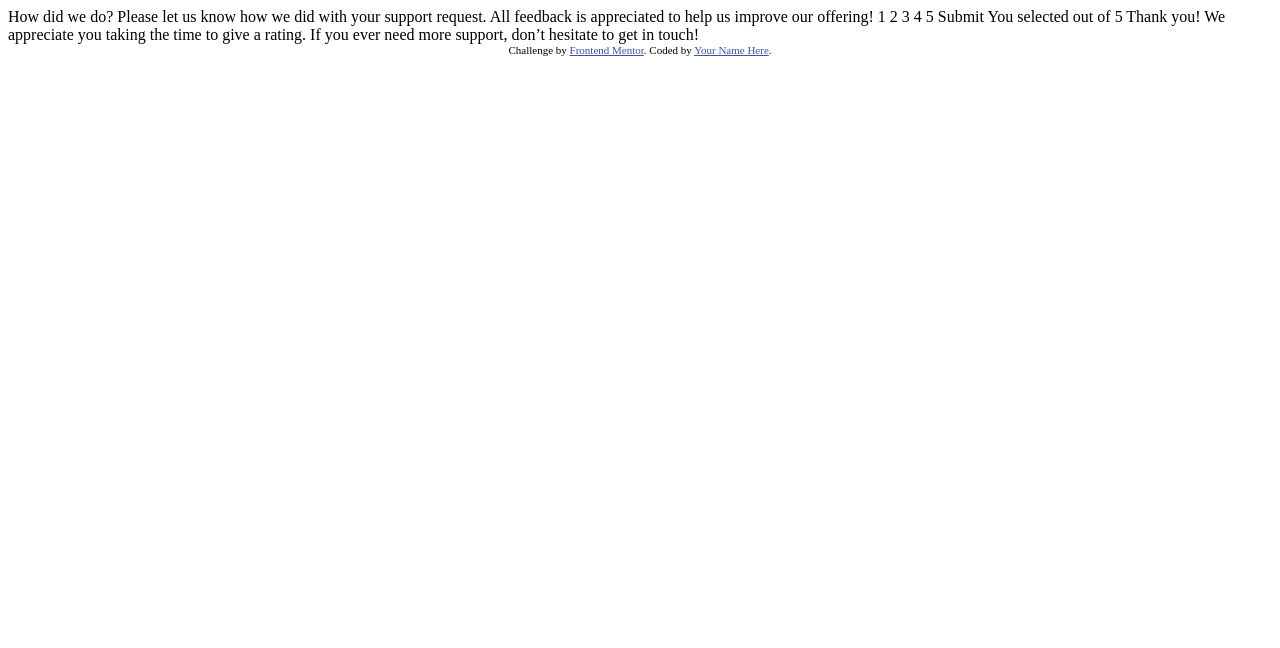
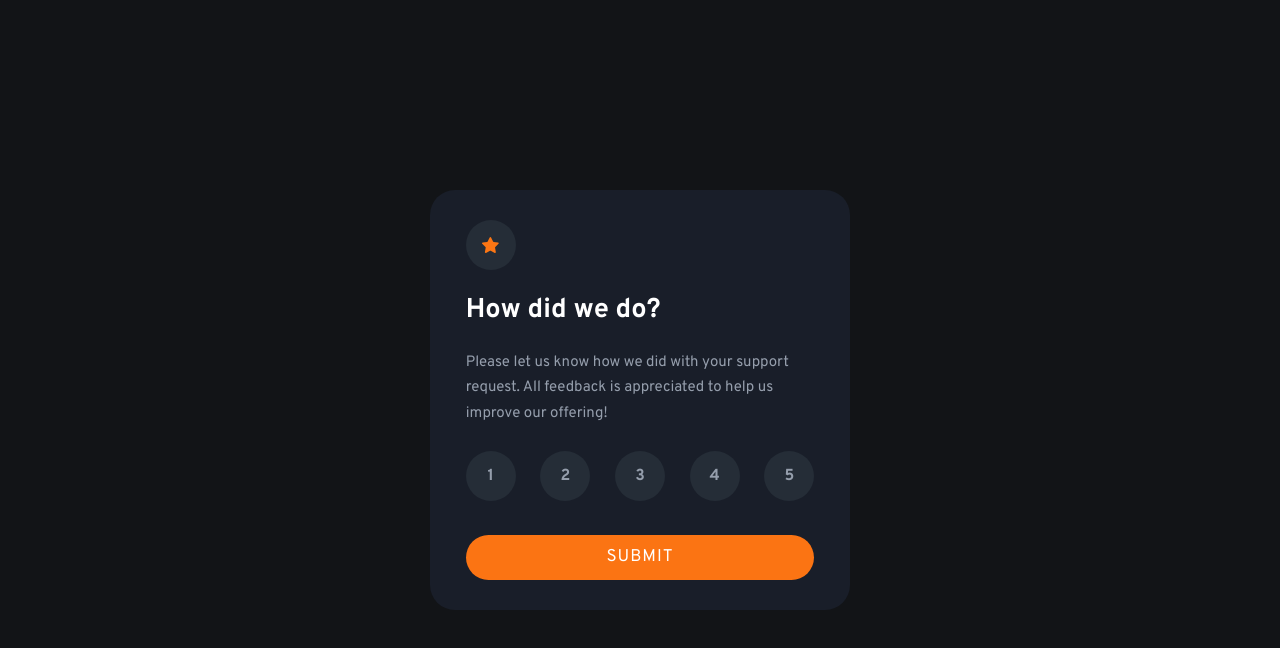
Before and after one commit to ExpertoMontanero/interactive-rating-component-FM, a plain HTML site: page index.html in a window 1280 px wide. Drawn offline with nearby package versions, Linux system fonts and the light colour scheme.

Commit message:
Add files via upload
desktop static design

```diff
--- a/index.html
+++ b/index.html
@@ -1,49 +1,39 @@
 <!DOCTYPE html>
 <html lang="en">
+
 <head>
   <meta charset="UTF-8">
-  <meta name="viewport" content="width=device-width, initial-scale=1.0"> <!-- displays site properly based on user's device -->
+  <meta name="viewport" content="width=device-width, initial-scale=1.0">
+  <link rel="icon" type="image/png" sizes="32x32" href="./images/favicon-32x32.png">
+  <link rel="stylesheet" href="styles/style.css">
+  <title>Interactive rating component</title>
+</head>
 
-  <link rel="icon" type="image/png" sizes="32x32" href="./images/favicon-32x32.png">
+<body>
+  <section id="before-submit">
+    <div id="main-container">
+      <div id="inside-container">
+        <div id="star-icon-container">
+        <div id="star-icon"><img src="./images/icon-star.svg" alt="star-icon"></div>
+      </div>
+        <div id="text-container">
+          <h1 id="heading">How did we do?</h1>
+          <p id="text">Please let us know how we did with your support request. All feedback is appreciated to help us
+            improve our offering!</p>
+        </div>
+        <div id="rating-container">
+          <button class="button">1</button>
+          <button class="button">2</button>
+          <button class="button">3</button>
+          <button class="button">4</button>
+          <button class="button">5</button>
+        </div>
+        <button id="submit">SUBMIT</button>
+      </div>
+    </div>
+  </section>
+  <script src="https://code.jquery.com/jquery-3.6.0.min.js"></script>
+  <script src="script.js"></script>
+</body>
 
-  <title>Frontend Mentor | Interactive rating component</title>
-
-  <!-- Feel free to remove these styles or customise in your own stylesheet 👍 -->
-  <style>
-    .attribution { font-size: 11px; text-align: center; }
-    .attribution a { color: hsl(228, 45%, 44%); }
-  </style>
-</head>
-<body>
-
-  <!-- Rating state start -->
-
-  How did we do?
-
-  Please let us know how we did with your support request. All feedback is appreciated
-  to help us improve our offering!
-
-  1 2 3 4 5
-
-  Submit
-
-  <!-- Rating state end -->
-
-  <!-- Thank you state start -->
-
-  You selected <!-- Add rating here --> out of 5
-
-  Thank you!
-
-  We appreciate you taking the time to give a rating. If you ever need more support,
-  don’t hesitate to get in touch!
-
-  <!-- Thank you state end -->
-
-
-  <div class="attribution">
-    Challenge by <a href="https://www.frontendmentor.io?ref=challenge" target="_blank">Frontend Mentor</a>.
-    Coded by <a href="#">Your Name Here</a>.
-  </div>
-</body>
 </html>
--- /dev/null
+++ b/styles/style.css
@@ -0,0 +1,114 @@
+@import url('https://fonts.googleapis.com/css2?family=Overpass:wght@400;700&display=swap');
+
+:root {
+    --orange: hsl(25, 97%, 53%);
+    --white: hsl(0, 0%, 100%);
+    --light-grey: hsl(217, 12%, 63%);
+    --medium-grey: hsl(216, 12%, 54%);
+    --dark-blue: hsl(213, 19%, 18%);
+    --very-dark-blue: hsl(216, 12%, 8%);
+}
+
+body {
+    width: 100vw;
+    height: 100vh;
+    display: flex;
+    justify-content: center;
+    align-items: center;
+    margin: 0;
+    padding: 0;
+    font-family: 'Overpass', sans-serif;
+    background-color: var(--very-dark-blue);
+}
+
+button {
+    font-family: 'Overpass', sans-serif;
+}
+
+#main-container {
+    width: 420px;
+    aspect-ratio: 1/1;
+    display: flex;
+    justify-content: center;
+    align-items: center;
+    border-radius: 25px;
+    background-color: hsl(221, 25%, 13%)
+}
+
+#inside-container {
+    display: flex;
+    justify-content: center;
+
+    width: 83%;
+    aspect-ratio: 1/1;
+    flex-wrap: wrap;
+}
+
+#star-icon-container {
+    display: flex;
+    justify-content: start;
+    width: 100%;
+}
+
+#star-icon {
+    display: flex;
+    justify-content: center;
+    align-items: center;
+    width: 50px;
+    height: 50px;
+    border-radius: 50%;
+    background-color: var(--dark-blue);
+}
+
+#text-container {
+    width: 100%;
+}
+
+#heading {
+    font-size: 1.7em;
+    color: var(--white);
+    font-weight: 700;
+}
+
+#text {
+    font-size: 15px;
+    color: var(--light-grey);
+    line-height: 1.7;
+}
+
+#rating-container {
+    margin-top: 0.6em;
+    display: flex;
+    justify-content: space-between;
+    align-items: center;
+    width: 100%;
+}
+
+.button {
+    display: flex;
+    justify-content: center;
+    align-items: center;
+    border: none;
+    border-radius: 50%;
+    width: 50px;
+    height: 50px;
+    font-weight: 700;
+    font-size: 1em;
+    background-color: var(--dark-blue);
+    color: var(--light-grey);
+}
+
+#submit {
+    margin-top: 2em;
+    font-size: 17px;
+    letter-spacing: 1px;
+    border: none;
+    display: flex;
+    justify-content: center;
+    align-items: center;
+    width: 100%;
+    height: 45px;
+    background-color: var(--orange);
+    color: var(--white);
+    border-radius: 30px;
+}
```
